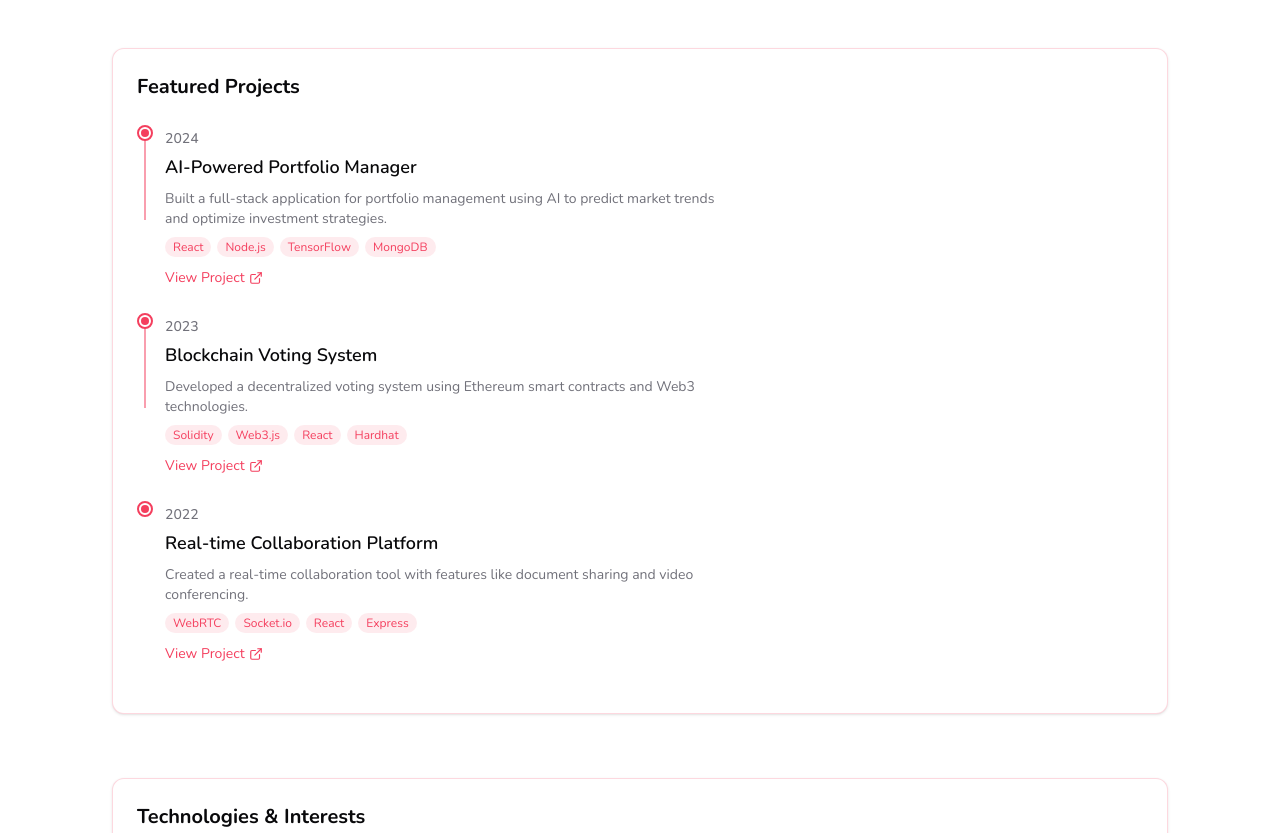
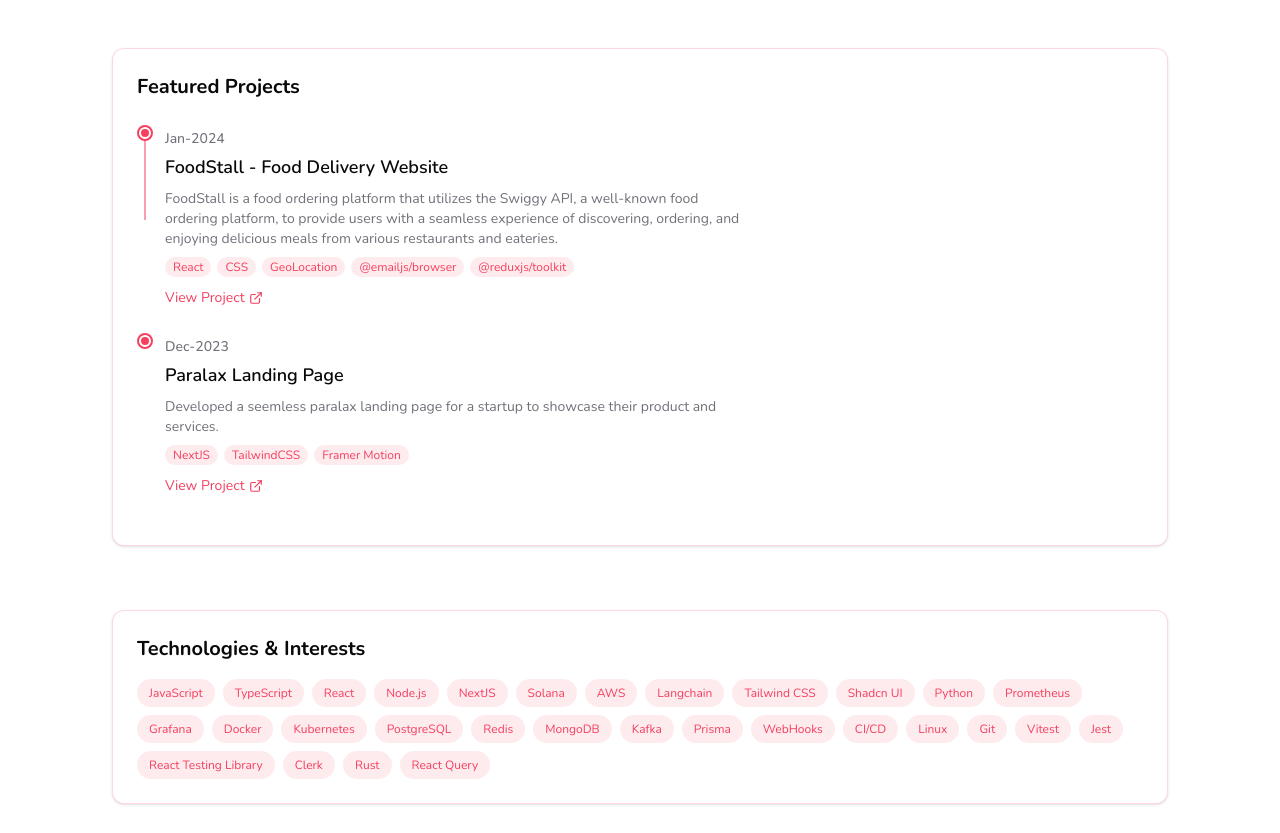
Before and after one commit to Hritul2/portfolio-hosted, a Next.js app: page / in a window 1280 px wide. Shown: the part 580-1413 px from the top of the page. Built offline with nearby package versions, Linux system fonts and the light colour scheme.

Commit message:
update projects

```diff
--- a/src/components/ProjectsTimelineSection.tsx
+++ b/src/components/ProjectsTimelineSection.tsx
@@ -3,31 +3,28 @@ import TimelineItem from "./TimelineItem";
 
 const projectsData = [
   {
-    year: "2024",
+    year: "Jan-2024",
     isActive: true,
-    title: "AI-Powered Portfolio Manager",
+    title: "FoodStall - Food Delivery Website",
     description:
-      "Built a full-stack application for portfolio management using AI to predict market trends and optimize investment strategies.",
-    tags: ["React", "Node.js", "TensorFlow", "MongoDB"],
-    link: "#",
+      "FoodStall is a food ordering platform that utilizes the Swiggy API, a well-known food ordering platform, to provide users with a seamless experience of discovering, ordering, and enjoying delicious meals from various restaurants and eateries. ",
+    tags: [
+      "React",
+      "CSS",
+      "GeoLocation",
+      "@emailjs/browser",
+      "@reduxjs/toolkit",
+    ],
+    link: "https://swiggy.hritul.com",
   },
   {
-    year: "2023",
+    year: "Dec-2023",
     isActive: true,
-    title: "Blockchain Voting System",
+    title: "Paralax Landing Page",
     description:
-      "Developed a decentralized voting system using Ethereum smart contracts and Web3 technologies.",
-    tags: ["Solidity", "Web3.js", "React", "Hardhat"],
-    link: "#",
-  },
-  {
-    year: "2022",
-    isActive: true,
-    title: "Real-time Collaboration Platform",
-    description:
-      "Created a real-time collaboration tool with features like document sharing and video conferencing.",
-    tags: ["WebRTC", "Socket.io", "React", "Express"],
-    link: "#",
+      "Developed a seemless paralax landing page for a startup to showcase their product and services.",
+    tags: ["NextJS", "TailwindCSS", "Framer Motion"],
+    link: "https://lp1.hritul.com",
   },
 ];
 
```
